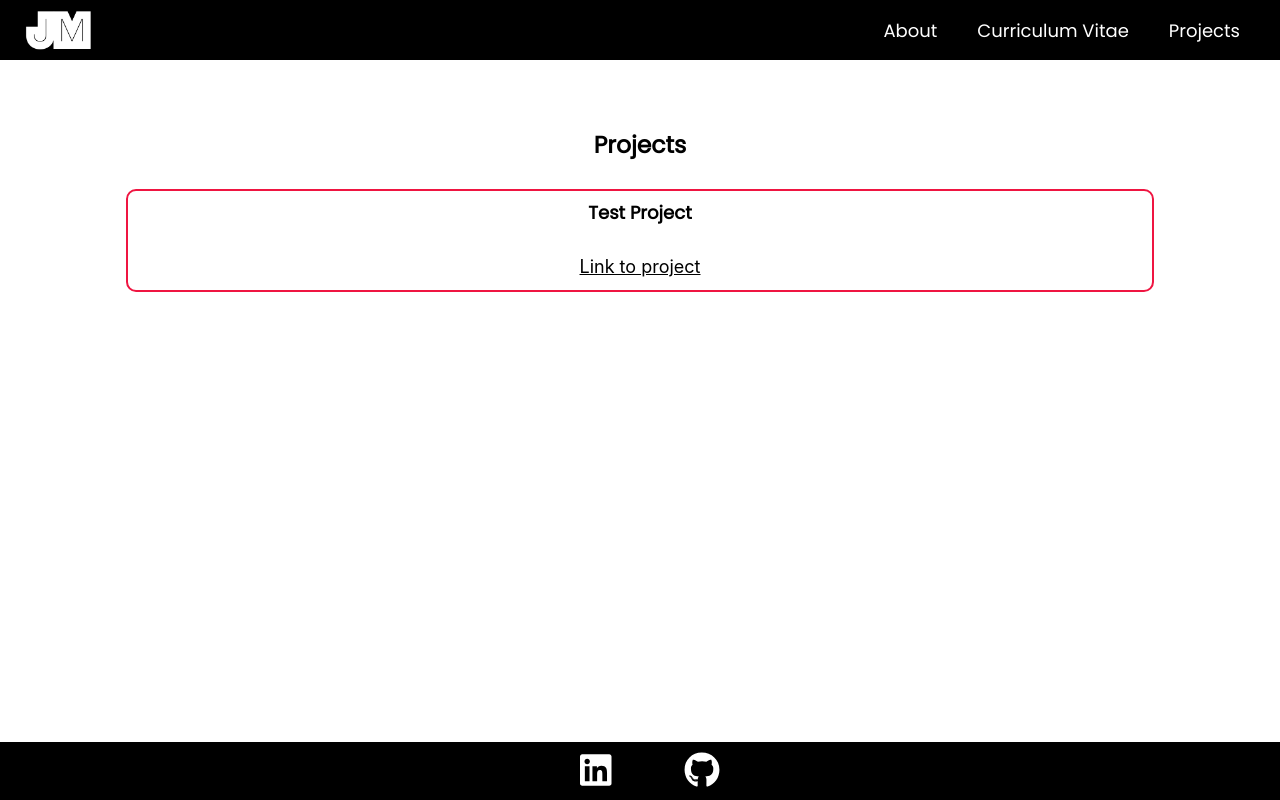
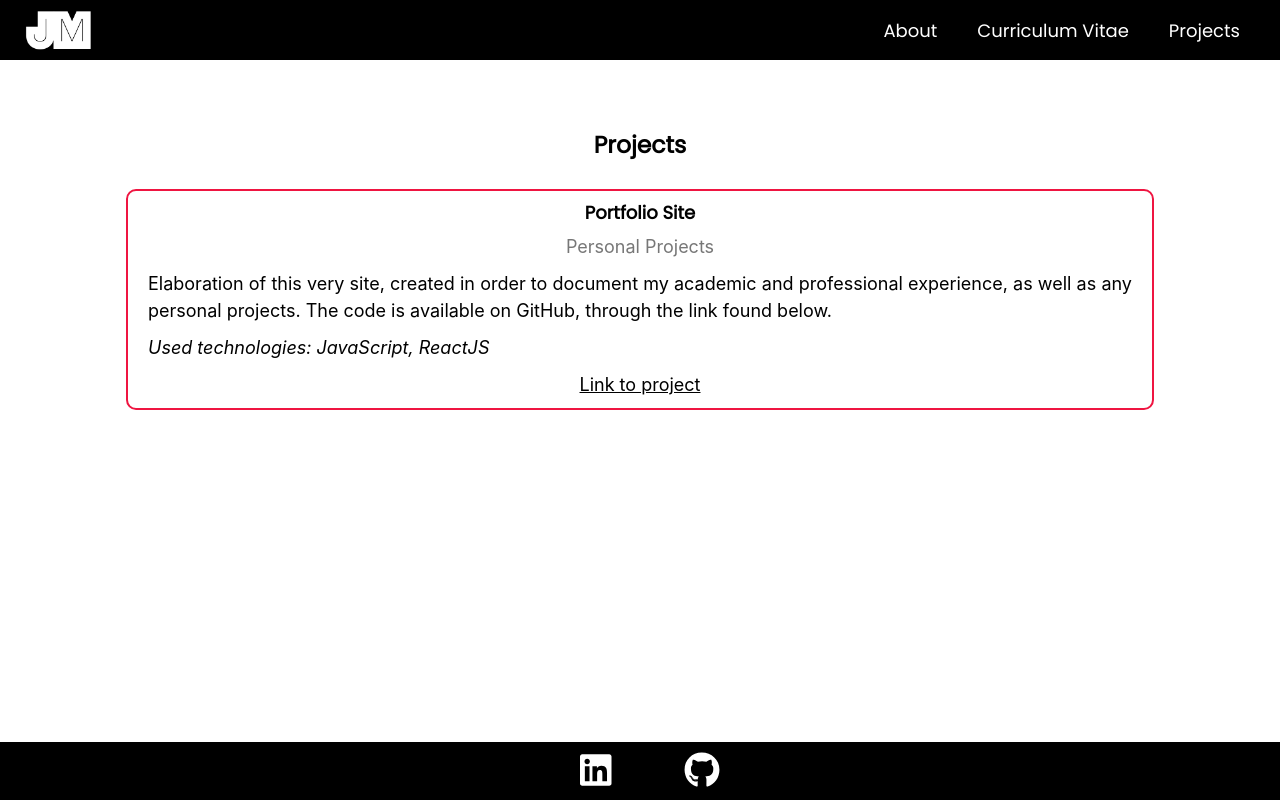
Before and after one commit to jssm/portfolio, a React (Create React App) app: page /portfolio/projects in a window 1280 px wide. Built offline with nearby package versions, Linux system fonts and the light colour scheme.

Commit message:
Added technologies to Thumbnail (with default value); small improvements to the navbar; added this site to the Projects tab

```diff
--- a/src/components/App/App.css
+++ b/src/components/App/App.css
@@ -94,6 +94,7 @@ a:hover {
   width: 35%;
   display: flex;
   justify-content: flex-end;
+  align-items: center;
   padding-right: 30px;
 }
 
--- a/src/components/CurriculumVitae/CurriculumVitae.js
+++ b/src/components/CurriculumVitae/CurriculumVitae.js
@@ -14,12 +14,14 @@ function CurriculumVitae() {
         title="Test Experience"
         category="cat 1"
         description="Lorem ipsum dolor sit amet, consectetur adipiscing elit, sed do eiusmod tempor incididunt ut labore et dolore magna aliqua. Ut enim ad minim veniam, quis nostrud exercitation ullamco laboris nisi ut aliquip ex ea commodo consequat. Duis aute irure dolor in reprehenderit in voluptate velit esse cillum dolore eu fugiat nulla pariatur. Excepteur sint occaecat cupidatat non proident, sunt in culpa qui officia deserunt mollit anim id est laborum."
+        technologies={["Java", "Python"]}
         link="https://www.linkedin.com/in/joana-sofia-matos/"
       />
       <Thumbnail
         title="Test Experience 2"
         category="cat 2"
         description="Lorem ipsum dolor sit amet, consectetur adipiscing elit, sed do eiusmod tempor incididunt ut labore et dolore magna aliqua. Ut enim ad minim veniam, quis nostrud exercitation ullamco laboris nisi ut aliquip ex ea commodo consequat. Duis aute irure dolor in reprehenderit in voluptate velit esse cillum dolore eu fugiat nulla pariatur. Excepteur sint occaecat cupidatat non proident, sunt in culpa qui officia deserunt mollit anim id est laborum."
+        technologies={["KNIME", "Python", "Scikit-learn"]}
         link="test link"
       />
     </div>
--- a/src/components/Projects/Projects.js
+++ b/src/components/Projects/Projects.js
@@ -10,7 +10,13 @@ function Projects() {
     // Render a Thumbnail component
     <div className="thumbnail-rail">
       <h5>Projects</h5>
-      <Thumbnail title="Test Project" category="" description="" link="" />
+      <Thumbnail
+        title="Portfolio Site"
+        category="Personal Projects"
+        description="Elaboration of this very site, created in order to document my academic and professional experience, as well as any personal projects. The code is available on GitHub, through the link found below."
+        technologies={["JavaScript", "ReactJS"]}
+        link="https://github.com/jssm/portfolio"
+      />
     </div>
   );
 }
--- a/src/components/Thumbnail/Thumbnail.css
+++ b/src/components/Thumbnail/Thumbnail.css
@@ -21,6 +21,12 @@
   padding: 0px 20px;
 }
 
+.project-technologies {
+  text-align: left;
+  font-style: oblique;
+  padding: 10px 20px 0px 20px;
+}
+
 .project-link {
   padding: 10px 20px;
   text-align: center;
--- a/src/components/Thumbnail/Thumbnail.js
+++ b/src/components/Thumbnail/Thumbnail.js
@@ -12,6 +12,9 @@ function Thumbnail(props) {
       <h6 className="project-title">{props.title}</h6>
       <div className="project-category">{props.category}</div>
       <div className="project-description">{props.description}</div>
+      <div className="project-technologies">
+        Used technologies: {props.technologies.join(", ")}
+      </div>
       <div className="project-link">
         <a href={props.link} target="_blank" rel="noopener noreferrer">
           Link to project
@@ -21,4 +24,8 @@ function Thumbnail(props) {
   );
 }
 
+Thumbnail.defaultProps = {
+  technologies: ["None"]
+};
+
 export default Thumbnail;
```
